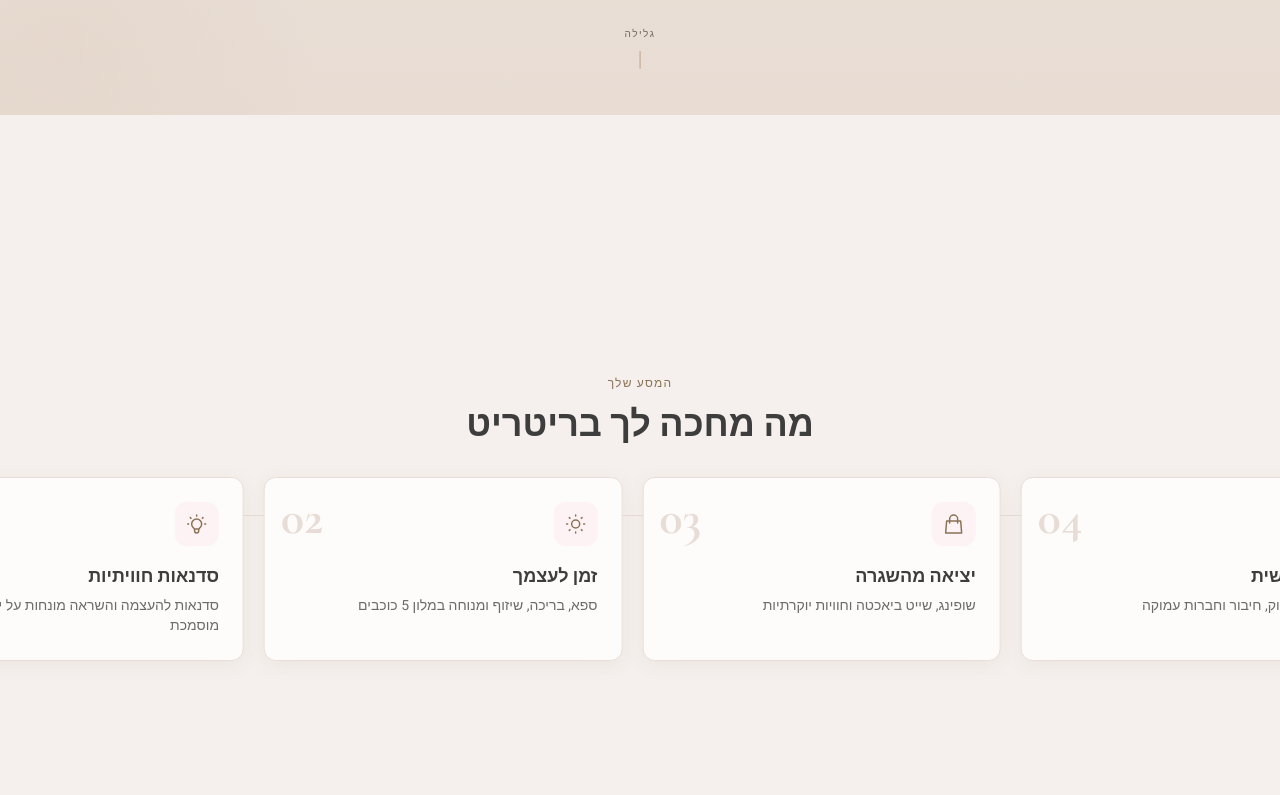
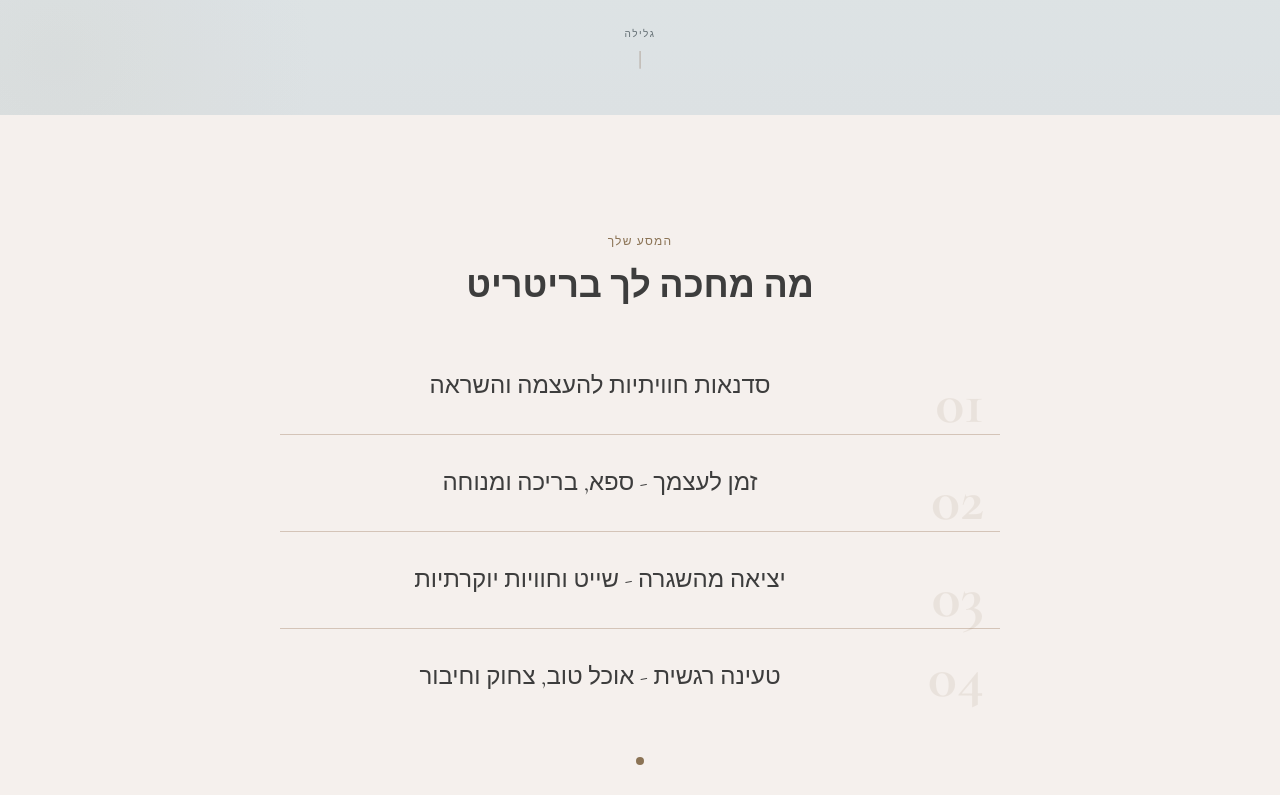
Before and after one commit to Idosegev23/retreatByfly, a Next.js app: page / in a window 1280 px wide. Shown: the part 685-1480 px from the top of the page. Built offline with nearby package versions, Linux system fonts and the light colour scheme.

Commit message:
סקשן מה מחכה לך חדש (טקסט מונפש) + סקשן מחירים

```diff
--- a/src/app/page.tsx
+++ b/src/app/page.tsx
@@ -4,6 +4,7 @@ import { ParallaxQuote } from "@/components/sections/ParallaxQuote";
 import { WhatWeDoSection } from "@/components/sections/WhatWeDoSection";
 import { InteractiveCards } from "@/components/sections/InteractiveCards";
 import { StickyTimeline } from "@/components/sections/StickyTimeline";
+import { PricingSection } from "@/components/sections/PricingSection";
 import { ImmersiveDetails } from "@/components/sections/ImmersiveDetails";
 import { FloatingContact } from "@/components/sections/FloatingContact";
 import { ClosingSection } from "@/components/sections/ClosingSection";
@@ -26,10 +27,13 @@ export default function Home() {
       {/* Interactive Cards - Who Is It For */}
       <InteractiveCards />
 
-      {/* Sticky Timeline - 5 Days */}
+      {/* Sticky Timeline - 4 Days */}
       <StickyTimeline />
 
-      {/* Immersive Details with Scroll Velocity */}
+      {/* Pricing */}
+      <PricingSection />
+
+      {/* Immersive Details */}
       <ImmersiveDetails />
 
       {/* Contact Form */}
--- a/src/components/sections/HorizontalJourney.tsx
+++ b/src/components/sections/HorizontalJourney.tsx
@@ -1,87 +1,31 @@
 "use client";
 
-import { useRef, useEffect, useState } from "react";
-import { motion, useScroll, useTransform } from "framer-motion";
+import { useRef } from "react";
+import { motion, useInView } from "framer-motion";
 
-const journeySteps = [
-  {
-    number: "01",
-    title: "סדנאות חוויתיות",
-    description: "סדנאות להעצמה והשראה מונחות על ידי מטפלת מוסמכת",
-    icon: (
-      <svg className="w-5 h-5 md:w-6 md:h-6" fill="none" stroke="currentColor" strokeWidth={1.5} viewBox="0 0 24 24">
-        <path strokeLinecap="round" strokeLinejoin="round" d="M9.663 17h4.673M12 3v1m6.364 1.636l-.707.707M21 12h-1M4 12H3m3.343-5.657l-.707-.707m2.828 9.9a5 5 0 117.072 0l-.548.547A3.374 3.374 0 0014 18.469V19a2 2 0 11-4 0v-.531c0-.895-.356-1.754-.988-2.386l-.548-.547z" />
-      </svg>
-    ),
-  },
-  {
-    number: "02",
-    title: "זמן לעצמך",
-    description: "ספא, בריכה, שיזוף ומנוחה במלון 5 כוכבים",
-    icon: (
-      <svg className="w-5 h-5 md:w-6 md:h-6" fill="none" stroke="currentColor" strokeWidth={1.5} viewBox="0 0 24 24">
-        <path strokeLinecap="round" strokeLinejoin="round" d="M12 3v1m0 16v1m9-9h-1M4 12H3m15.364 6.364l-.707-.707M6.343 6.343l-.707-.707m12.728 0l-.707.707M6.343 17.657l-.707.707M16 12a4 4 0 11-8 0 4 4 0 018 0z" />
-      </svg>
-    ),
-  },
-  {
-    number: "03",
-    title: "יציאה מהשגרה",
-    description: "שופינג, שייט ביאכטה וחוויות יוקרתיות",
-    icon: (
-      <svg className="w-5 h-5 md:w-6 md:h-6" fill="none" stroke="currentColor" strokeWidth={1.5} viewBox="0 0 24 24">
-        <path strokeLinecap="round" strokeLinejoin="round" d="M16 11V7a4 4 0 00-8 0v4M5 9h14l1 12H4L5 9z" />
-      </svg>
-    ),
-  },
-  {
-    number: "04",
-    title: "טעינה רגשית",
-    description: "אוכל טוב, צחוק, חיבור וחברות עמוקה",
-    icon: (
-      <svg className="w-5 h-5 md:w-6 md:h-6" fill="none" stroke="currentColor" strokeWidth={1.5} viewBox="0 0 24 24">
-        <path strokeLinecap="round" strokeLinejoin="round" d="M4.318 6.318a4.5 4.5 0 000 6.364L12 20.364l7.682-7.682a4.5 4.5 0 00-6.364-6.364L12 7.636l-1.318-1.318a4.5 4.5 0 00-6.364 0z" />
-      </svg>
-    ),
-  },
+const journeyItems = [
+  "סדנאות חוויתיות להעצמה והשראה",
+  "זמן לעצמך - ספא, בריכה ומנוחה",
+  "יציאה מהשגרה - שייט וחוויות יוקרתיות",
+  "טעינה רגשית - אוכל טוב, צחוק וחיבור",
 ];
 
 export function HorizontalJourney() {
-  const containerRef = useRef<HTMLDivElement>(null);
-  const [isMobile, setIsMobile] = useState(false);
-
-  useEffect(() => {
-    const checkMobile = () => setIsMobile(window.innerWidth < 768);
-    checkMobile();
-    window.addEventListener('resize', checkMobile);
-    return () => window.removeEventListener('resize', checkMobile);
-  }, []);
-
-  const { scrollYProgress } = useScroll({
-    target: containerRef,
-    offset: ["start start", "end end"],
-  });
-
-  // Mobile: 4 cards * 75vw = 300vw total, need to scroll ~225vw to see last card
-  // Desktop: 4 cards * 40vw = 160vw total, need to scroll ~120vw
-  const xMobile = useTransform(scrollYProgress, [0, 1], ["0%", "-230%"]);
-  const xDesktop = useTransform(scrollYProgress, [0, 1], ["0%", "-120%"]);
-  const progressWidth = useTransform(scrollYProgress, [0, 1], ["0%", "100%"]);
+  const sectionRef = useRef<HTMLDivElement>(null);
+  const isInView = useInView(sectionRef, { once: true, margin: "-100px" });
 
   return (
     <section
       id="journey"
-      ref={containerRef}
-      className="relative h-[500vh] md:h-[250vh]"
+      ref={sectionRef}
+      className="relative py-20 md:py-28"
       style={{ backgroundColor: 'var(--nude-100)' }}
     >
-      {/* Sticky container */}
-      <div className="sticky top-0 h-screen flex flex-col justify-center overflow-hidden pt-12 md:pt-0">
+      <div className="max-w-3xl mx-auto px-6 text-center">
         {/* Header */}
-        <div className="text-center px-4 mb-5 md:mb-8">
         <motion.span
           initial={{ opacity: 0, y: 20 }}
-            whileInView={{ opacity: 1, y: 0 }}
+          animate={isInView ? { opacity: 1, y: 0 } : {}}
           className="text-[10px] md:text-xs font-medium tracking-widest uppercase"
           style={{ color: 'var(--accent)' }}
         >
@@ -89,94 +33,69 @@ export function HorizontalJourney() {
         </motion.span>
         <motion.h2
           initial={{ opacity: 0, y: 20 }}
-            whileInView={{ opacity: 1, y: 0 }}
+          animate={isInView ? { opacity: 1, y: 0 } : {}}
           transition={{ delay: 0.1 }}
-            className="text-xl md:text-3xl lg:text-4xl font-semibold mt-2"
+          className="text-2xl md:text-4xl font-semibold mt-3 mb-12 md:mb-16"
           style={{ fontFamily: 'var(--font-cormorant), Georgia, serif', color: 'var(--text)' }}
         >
           מה מחכה לך בריטריט
         </motion.h2>
-        </div>
 
-        {/* Progress bar - desktop only */}
-        <div className="hidden md:block absolute top-1/2 left-8 right-8 h-[1px]" style={{ backgroundColor: 'var(--nude-200)' }}>
+        {/* Animated text items */}
+        <div className="space-y-6 md:space-y-8">
+          {journeyItems.map((item, index) => (
             <motion.div
-            className="h-full origin-right"
-            style={{ width: progressWidth, backgroundColor: 'var(--accent)' }}
-          />
-        </div>
-
-        {/* Mobile progress bar */}
-        <div className="md:hidden mx-auto mb-4 w-32 h-1 bg-nude-200 rounded-full overflow-hidden">
-          <motion.div
-            className="h-full rounded-full"
-            style={{ width: progressWidth, backgroundColor: 'var(--accent)' }}
-          />
-        </div>
-
-        {/* Horizontal scroll cards */}
-        <motion.div
-          style={{ x: isMobile ? xMobile : xDesktop }}
-          className="flex flex-row-reverse gap-3 md:gap-5 px-4 md:px-12"
-        >
-          {journeySteps.map((step, index) => (
-            <motion.div
-              key={step.number}
-              initial={{ opacity: 0, y: 20 }}
-              whileInView={{ opacity: 1, y: 0 }}
-              transition={{ delay: index * 0.1 }}
-              className="flex-shrink-0 w-[72vw] md:w-[35vw] lg:w-[28vw]"
-            >
-              <div
-                className="relative h-full p-4 md:p-6 rounded-xl border"
-                style={{
-                  backgroundColor: 'var(--nude-50)',
-                  borderColor: 'var(--nude-200)',
-                  boxShadow: '0 4px 20px rgba(139, 115, 85, 0.08)'
-                }}
+              key={index}
+              initial={{ opacity: 0, y: 30 }}
+              animate={isInView ? { opacity: 1, y: 0 } : {}}
+              transition={{ delay: 0.3 + index * 0.15, duration: 0.6 }}
+              className="relative"
             >
               {/* Number */}
               <span
-                  className="absolute top-3 left-3 md:top-4 md:left-4 text-3xl md:text-5xl font-bold"
-                  style={{ fontFamily: 'var(--font-cormorant), Georgia, serif', color: 'var(--nude-200)' }}
+                className="absolute right-0 md:right-4 top-1/2 -translate-y-1/2 text-4xl md:text-6xl font-bold opacity-10"
+                style={{ fontFamily: 'var(--font-cormorant), Georgia, serif', color: 'var(--accent)' }}
               >
-                  {step.number}
+                0{index + 1}
               </span>
 
-                {/* Icon */}
-                <div
-                  className="relative z-10 w-9 h-9 md:w-11 md:h-11 flex items-center justify-center rounded-xl mb-3 md:mb-4"
-                  style={{ backgroundColor: 'var(--pink-50)', color: 'var(--accent)' }}
+              {/* Text */}
+              <p
+                className="text-lg md:text-2xl font-light pr-12 md:pr-20"
+                style={{
+                  fontFamily: 'var(--font-cormorant), Georgia, serif',
+                  color: 'var(--text)',
+                }}
               >
-                  {step.icon}
+                {item}
+              </p>
+
+              {/* Divider line */}
+              {index < journeyItems.length - 1 && (
+                <motion.div
+                  initial={{ scaleX: 0 }}
+                  animate={isInView ? { scaleX: 1 } : {}}
+                  transition={{ delay: 0.5 + index * 0.15, duration: 0.6 }}
+                  className="h-[1px] mt-6 md:mt-8 origin-right"
+                  style={{ backgroundColor: 'var(--nude-300)' }}
+                />
+              )}
+            </motion.div>
+          ))}
         </div>
 
-                {/* Title */}
-                <h3
-                  className="relative z-10 text-base md:text-lg font-semibold mb-1.5"
-                  style={{ fontFamily: 'var(--font-cormorant), Georgia, serif', color: 'var(--text)' }}
+        {/* Decorative element */}
+        <motion.div
+          initial={{ opacity: 0, scale: 0 }}
+          animate={isInView ? { opacity: 1, scale: 1 } : {}}
+          transition={{ delay: 1, duration: 0.5 }}
+          className="mt-12 md:mt-16 flex justify-center"
         >
-                  {step.title}
-                </h3>
-
-                {/* Description */}
-                <p className="relative z-10 leading-relaxed text-[11px] md:text-sm" style={{ color: 'var(--text-light)' }}>
-                  {step.description}
-                </p>
-              </div>
+          <div
+            className="w-2 h-2 rounded-full"
+            style={{ backgroundColor: 'var(--accent)' }}
+          />
         </motion.div>
-          ))}
-        </motion.div>
-
-        {/* Scroll hint - mobile */}
-        <motion.p
-          initial={{ opacity: 0 }}
-          whileInView={{ opacity: 1 }}
-          className="text-center text-[10px] mt-4 md:hidden"
-          style={{ color: 'var(--text-light)' }}
-        >
-          גללי למטה לראות עוד
-        </motion.p>
       </div>
     </section>
   );
--- /dev/null
+++ b/src/components/sections/PricingSection.tsx
@@ -0,0 +1,150 @@
+"use client";
+
+import { useRef } from "react";
+import { motion, useInView } from "framer-motion";
+
+export function PricingSection() {
+  const sectionRef = useRef<HTMLDivElement>(null);
+  const isInView = useInView(sectionRef, { once: true, margin: "-100px" });
+
+  return (
+    <section
+      ref={sectionRef}
+      className="relative py-16 md:py-24"
+      style={{ backgroundColor: 'var(--nude-50)' }}
+    >
+      <div className="max-w-4xl mx-auto px-4">
+        {/* Header */}
+        <motion.div
+          initial={{ opacity: 0, y: 20 }}
+          animate={isInView ? { opacity: 1, y: 0 } : {}}
+          className="text-center mb-10 md:mb-14"
+        >
+          <span
+            className="text-[10px] md:text-xs font-medium tracking-widest uppercase"
+            style={{ color: 'var(--accent)' }}
+          >
+            השקעה בעצמך
+          </span>
+          <h2
+            className="text-2xl md:text-4xl font-semibold mt-2"
+            style={{ fontFamily: 'var(--font-cormorant), Georgia, serif', color: 'var(--text)' }}
+          >
+            מחירים
+          </h2>
+        </motion.div>
+
+        {/* Pricing Cards */}
+        <div className="grid md:grid-cols-2 gap-4 md:gap-6 max-w-2xl mx-auto">
+          {/* Presale Card */}
+          <motion.div
+            initial={{ opacity: 0, y: 30 }}
+            animate={isInView ? { opacity: 1, y: 0 } : {}}
+            transition={{ delay: 0.2 }}
+            className="relative p-6 md:p-8 rounded-2xl overflow-hidden"
+            style={{
+              backgroundColor: 'white',
+              border: '2px solid var(--accent)',
+            }}
+          >
+            {/* Badge */}
+            <div
+              className="absolute top-0 left-0 px-3 py-1 text-[10px] md:text-xs font-bold text-white rounded-br-xl"
+              style={{ backgroundColor: 'var(--accent)' }}
+            >
+              פריסייל
+            </div>
+
+            <div className="mt-4">
+              <p
+                className="text-sm md:text-base mb-2"
+                style={{ color: 'var(--text-light)' }}
+              >
+                הזמנה עד 15.1.2026
+              </p>
+              <div className="flex items-baseline gap-1">
+                <span
+                  className="text-4xl md:text-5xl font-bold"
+                  style={{ fontFamily: 'var(--font-cormorant), Georgia, serif', color: 'var(--accent)' }}
+                >
+                  6,990
+                </span>
+                <span
+                  className="text-lg md:text-xl"
+                  style={{ color: 'var(--text)' }}
+                >
+                  ₪
+                </span>
+              </div>
+            </div>
+          </motion.div>
+
+          {/* Regular Price Card */}
+          <motion.div
+            initial={{ opacity: 0, y: 30 }}
+            animate={isInView ? { opacity: 1, y: 0 } : {}}
+            transition={{ delay: 0.3 }}
+            className="relative p-6 md:p-8 rounded-2xl"
+            style={{
+              backgroundColor: 'white',
+              border: '1px solid var(--nude-200)',
+            }}
+          >
+            <div className="mt-4">
+              <p
+                className="text-sm md:text-base mb-2"
+                style={{ color: 'var(--text-light)' }}
+              >
+                לאחר מכן
+              </p>
+              <div className="flex items-baseline gap-1">
+                <span
+                  className="text-4xl md:text-5xl font-bold"
+                  style={{ fontFamily: 'var(--font-cormorant), Georgia, serif', color: 'var(--text)' }}
+                >
+                  7,990
+                </span>
+                <span
+                  className="text-lg md:text-xl"
+                  style={{ color: 'var(--text)' }}
+                >
+                  ₪
+                </span>
+              </div>
+            </div>
+          </motion.div>
+        </div>
+
+        {/* Room info */}
+        <motion.div
+          initial={{ opacity: 0, y: 20 }}
+          animate={isInView ? { opacity: 1, y: 0 } : {}}
+          transition={{ delay: 0.5 }}
+          className="text-center mt-8 md:mt-10"
+        >
+          <p
+            className="text-sm md:text-base"
+            style={{ color: 'var(--text)' }}
+          >
+            המחיר לחולקת חדר זוגי
+          </p>
+          <p
+            className="text-xs md:text-sm mt-2"
+            style={{ color: 'var(--text-light)' }}
+          >
+            ניתן להזמין גם 3 בחדר או חדר יחיד
+          </p>
+        </motion.div>
+
+        {/* Decorative line */}
+        <motion.div
+          initial={{ scaleX: 0 }}
+          animate={isInView ? { scaleX: 1 } : {}}
+          transition={{ delay: 0.6, duration: 0.6 }}
+          className="h-[1px] max-w-xs mx-auto mt-10 md:mt-14"
+          style={{ backgroundColor: 'var(--nude-300)' }}
+        />
+      </div>
+    </section>
+  );
+}
```
Also changed, not shown: 1 other file (tests, documents, lock files or other folders). Lines whose indentation alone changed are shown as unchanged.
